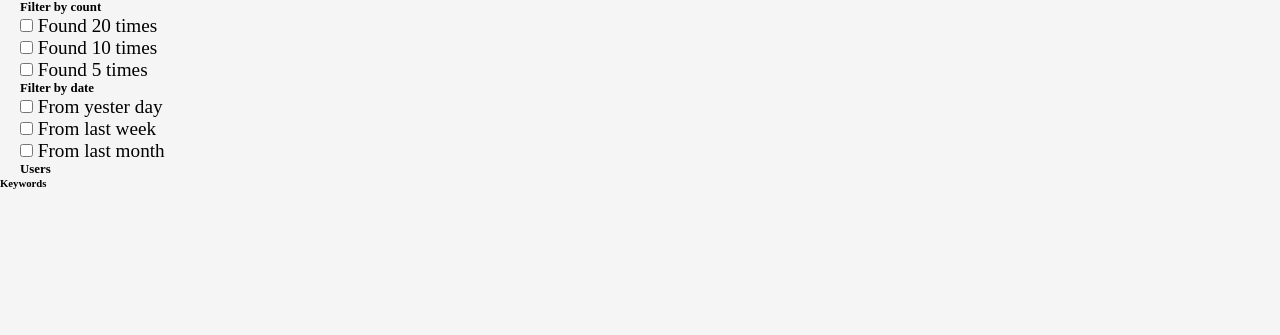
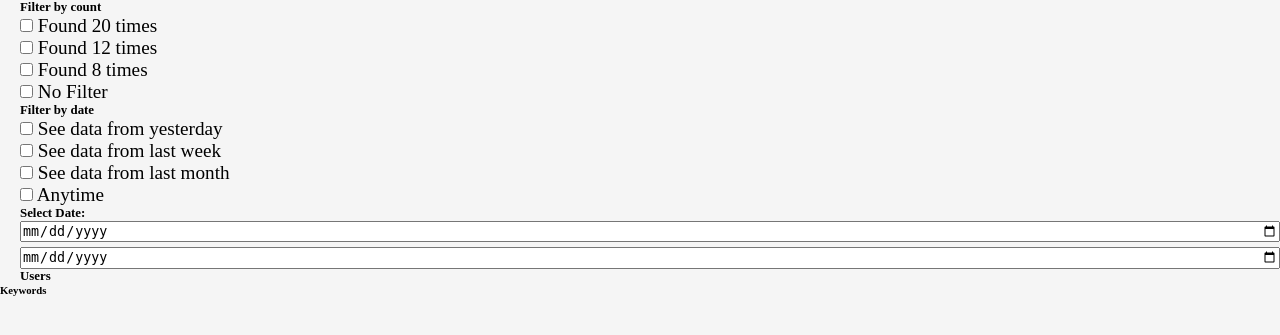
Before and after one commit to RubelBiswasCS/keyword-filter-django-javascript, a Django app: page /analyzer in a window 1280 px wide. Shown: the top 335 px of the page. Run offline with Django 3.2, Linux system fonts and the light colour scheme; data that the repository does not hold is empty.

Commit message:
modified main.js

```diff
--- a/keyword_analyzer/models.py
+++ b/keyword_analyzer/models.py
@@ -3,7 +3,8 @@ from django.contrib.auth.models import User
 
 class SearchHistory(models.Model):
     user = models.ForeignKey(User, on_delete=models.SET_NULL, null=True, blank=True)
-    search_date = models.DateTimeField(auto_now_add=True)
+    search_date = models.DateTimeField(auto_now_add=True,editable=True)
+    search_date.editable=True
 
     class Meta:
         verbose_name='Search History'
--- a/keyword_analyzer/static/css/style.css
+++ b/keyword_analyzer/static/css/style.css
@@ -11,3 +11,9 @@ body{
     padding-left: 20px;
     font-size: 1.2em;
 }
+
+.custom-date-filter{
+    display: flex;
+    flex-direction: column;
+    gap:5px;
+}
--- a/keyword_analyzer/static/js/main.js
+++ b/keyword_analyzer/static/js/main.js
@@ -16,11 +16,122 @@ function getCheckboxs(keywords){
             let filteredKeywords = filterKeywords(keywords)
             console.log(filteredKeywords)
             keywordList.innerHTML=''
-            filteredKeywords.forEach(item => {
+            filteredKeywords.forEach((item,i) => {
                 //console.log(item)
-                keywordList.innerHTML += `<li>${item.name} ( found ${item.count} times) </li>`
+                keywordList.innerHTML += `<li>${i+1}. ${item.name} ( found ${item.count} times) </li>`
             });
 
+        })
+    }
+
+    const countBasedCheckboxs = document.getElementsByClassName('count');
+    const dateBasedCheckboxs = document.getElementsByClassName('date');
+    for(let i of countBasedCheckboxs){
+        i.addEventListener('click',(e) => {
+            let target = e.target
+
+            console.log('pre: ',target.checked)
+            for(let c of countBasedCheckboxs){
+                c.checked=false
+            }
+            //console.log(e.target)
+            target.checked=true
+
+
+        })
+
+        console.log(i.checked)
+    }
+
+    for(let i of dateBasedCheckboxs){
+        i.addEventListener('click',(e) => {
+            let target = e.target
+            for(let c of dateBasedCheckboxs){
+                c.checked=false
+            }
+            target.checked=true
+        })
+
+        console.log(i.checked)
+    }
+
+}
+
+const customDateFilter = () => {
+    const startDate=document.getElementById('start-date')
+
+    const endDate=document.getElementById('end-date')
+    const customDates =  document.getElementsByClassName('custom-date-input')
+    console.log('customDates :',customDates)
+    for(let i of customDates){
+        i.addEventListener("input",(e) => {
+            console.log(startDate.value,' ',endDate.value)
+        })
+    }
+    console.log(startDate.value,' ',endDate.value)
+}
+
+const filterByCount = (keywords) => {
+    const countCheckboxes = document.getElementsByClassName('count')
+    let count=0
+    let value;
+    for(let i of countCheckboxes){
+        if(i.checked){
+            value=i.id
+
+            count+=1
+           console.log(value)
+        }
+    }
+    if(value==='count1' || count===0){
+        return keywords;
+    }
+    console.log('count for filer',parseInt(value.slice(5,value.length)))
+    return keywords.filter(keyword => {
+        console.log('keycount : ', keyword.count, parseInt(value.slice(5,value.length)),keyword.count >= parseInt(value.slice(5,value.length)))
+        return keyword.count >= parseInt(value.slice(5,value.length))
+    })
+}
+const filterByDate = (keywords) => {
+    let today = new Date();
+    const dateCheckboxes = document.getElementsByClassName('date')
+    let value;
+    let count=0;
+    for(let i of dateCheckboxes){
+        if(i.checked){
+            value=i.id
+            count+=1
+           console.log(value)
+        }
+    }
+    if(value==='anytime' || count===0){
+        return keywords;
+    }
+    else{
+        switch (value) {
+            case 'day':
+                day = 1;
+                break;
+            case 'week':
+                day = 7;
+                break;
+            case 'month':
+                day = 30;
+                break;
+
+        }
+        console.log('days: ',day)
+        return keywords.filter(keyword => {
+            return keyword.search_history.some(i => {
+                var form_date=new Date(i.search_date.slice(0,10))
+                var difference=form_date>today ? form_date-today : today-form_date
+                var diff_days=Math.floor(difference/(1000*3600*24))
+                console.log(diff_days)
+
+                if (diff_days <= day ){
+                    return true
+                }
+            })
         })
     }
 
@@ -28,25 +139,31 @@ function getCheckboxs(keywords){
 
 const filterKeywords = (keywords) => {
     //console.log(keywords)
-    const checkboxs = document.getElementsByClassName('checkbox');
-
-    console.log(checkboxs)
+    const checkboxs = document.getElementsByClassName('by-user');
+    //console.log(checkboxs)
     var checkedIds = []
     for (let i of checkboxs){
-        console.log(i.checked)
+        //console.log(i.checked)
         if(i.checked){
             checkedIds = [...checkedIds, i.id]
         }
+    }
+   //console.log(checkedIds)
 
+    var keywords = filterByDate(keywords)
+    var keywords = filterByCount(keywords)
+    if(checkedIds.length===0){
+        return keywords;
     }
-   console.log(checkedIds)
-    return keywords.filter( (keyword) => {
+    const filteredKeywords =  keywords.filter( (keyword) => {
         return keyword.search_history.some((i) => {
-            console.log(i.user.id)
+            //console.log(i.user.id)
             if(checkedIds.includes(i.user.id.toString())){
                 return true;
             }
         })
+
+
     })
-
+    return filteredKeywords;
 }
--- a/keyword_analyzer/templates/keyword-analyzer.html
+++ b/keyword_analyzer/templates/keyword-analyzer.html
@@ -3,34 +3,49 @@
 <div class="wrapper">
     <div class="filter">
         <h6>Filter by count</h6>
-        <div class="date-list">
+        <div class="count-list">
             <div class="count-filter">
-                <input type="checkbox" class="checkbox" name="count20" id="count20">
+                <input type="checkbox" class="checkbox count" name="count20" id="count20">
                 <label for="count20">Found 20 times</label>
             </div>
             <div class="date-filter">
-                <input type="checkbox" class="checkbox" name="count10" id="count10">
-                <label for="count10">Found 10 times</label>
+                <input type="checkbox" class="checkbox count" name="count12" id="count12">
+                <label for="count12">Found 12 times</label>
             </div>
             <div class="date-filter">
-                <input type="checkbox" class="checkbox" name="count5" id="count5">
-                <label for="count5">Found 5 times</label>
+                <input type="checkbox" class="checkbox count" name="count8" id="count8">
+                <label for="count8">Found 8 times</label>
+            </div>
+            <div class="date-filter">
+                <input type="checkbox" class="checkbox count" name="count1" id="count1">
+                <label for="count8">No Filter</label>
             </div>
         </div>
 
         <h6>Filter by date</h6>
         <div class="date-list">
             <div class="date-filter">
-                <input type="checkbox" class="checkbox" name="day" id="day">
-                <label for="day">From yester day</label>
+                <input type="checkbox" class="checkbox date" name="day" id="day">
+                <label for="day">See data from yesterday</label>
             </div>
             <div class="date-filter">
-                <input type="checkbox" class="checkbox" name="week" id="week">
-                <label for="day">From last week</label>
+                <input type="checkbox" class="checkbox date" name="week" id="week">
+                <label for="week">See data from last week</label>
             </div>
             <div class="date-filter">
-                <input type="checkbox" class="checkbox" name="month" id="monthy">
-                <label for="month">From last month</label>
+                <input type="checkbox" class="checkbox date" name="month" id="month">
+                <label for="month">See data from last month</label>
+            </div>
+            <div class="date-filter">
+                <input type="checkbox" class="checkbox date" name="anytime" id="anytime">
+                <label for="anytime">Anytime</label>
+            </div>
+        </div>
+        <h6>Select Date:</h6>
+        <div class="custom-date-input">
+            <div class="custom-date-filter">
+                <input type="date" id='start-date' class="custom-date-input"/>
+                <input type="date" id='end-date' class="custom-date-input"/>
             </div>
         </div>
         <h6>Users</h6>
@@ -72,17 +87,17 @@
         users.forEach(user =>{
             //console.log(user)
             userList.innerHTML+= `<div class="user-filter">
-                    <input type="checkbox" class="checkbox" name="${user.username}" id="${user.id}">
+                    <input type="checkbox" class="checkbox by-user" name="${user.username}" id="${user.id}">
                     <label for="${user.id}">${user.username}</label>
                 </div>`;
         })
-        keywords.forEach(item => {
+        keywords.forEach((item,i) => {
             //console.log(item)
-            keywordList.innerHTML += `<li>${item.name} ( found ${item.count} times) </li>`
+            keywordList.innerHTML += `<li>${i+1}. ${item.name} ( found ${item.count} times) </li>`
         });
         console.log('should called first')
         getCheckboxs(keywords)
-
+        customDateFilter()
         })
 
 
--- a/keyword_analyzer/views.py
+++ b/keyword_analyzer/views.py
@@ -8,11 +8,11 @@ from rest_framework.views import APIView
 from rest_framework.response import Response
 from rest_framework import status
 def search(request):
-    print('keywords')
+    # print('keywords')
     search_text = request.POST['search-text']
     keywords = search_text.split(' ')
-    print(keywords)
-    print(request.user)
+    # print(keywords)
+    # print(request.user)
     if request.method == 'POST':
         for keyword in keywords:
             try:
```
Also changed, not shown: keyword_analyzer/migrations/0003_alter_searchhistory_search_date.py (added), keyword_analyzer/migrations/0004_alter_searchhistory_search_date.py (added).
